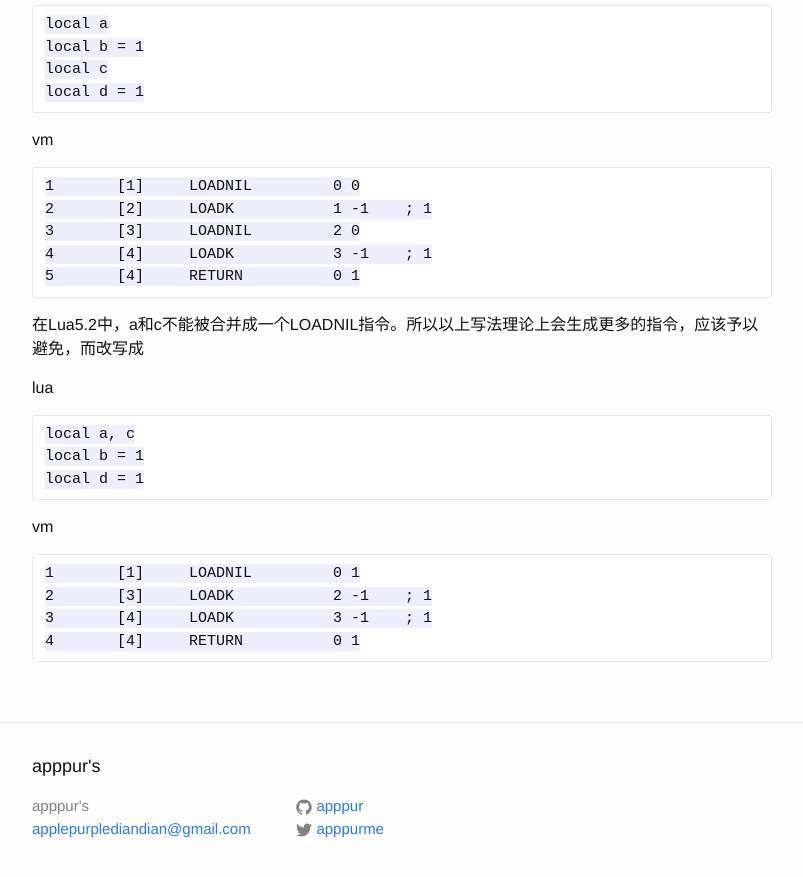
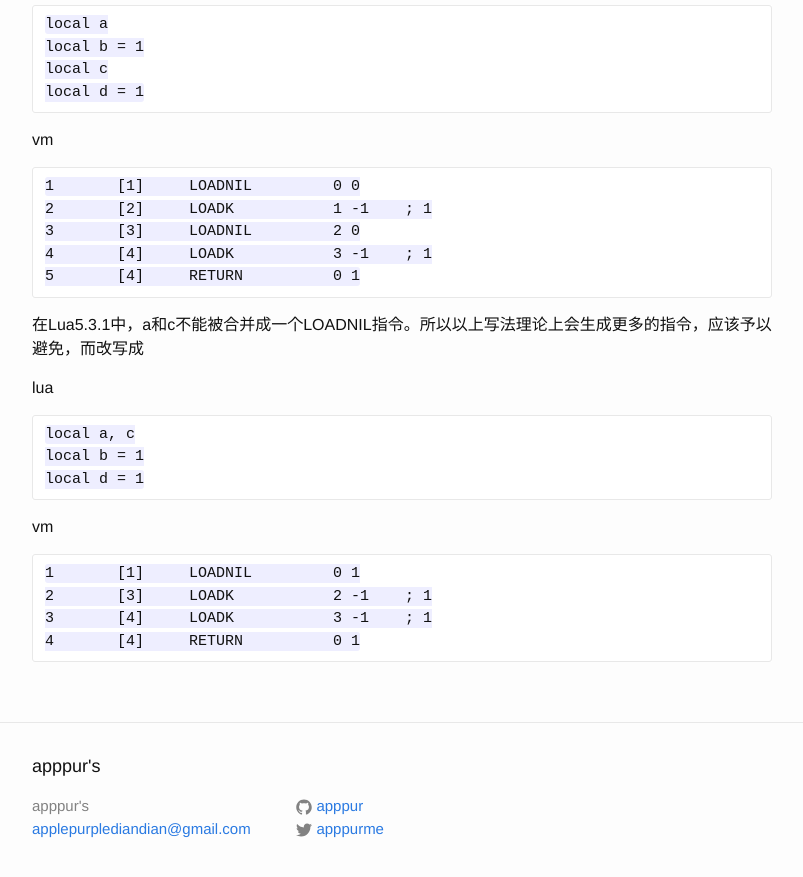
Before and after one commit to apppur/apppur.github.io, a Jekyll site: the page built from _posts/2015-7-2-lua-instruction.markdown, in a window 1280 px wide and 900 px high, scrolled down 4289 px. Shown: the top 877 px of the window, without its empty margins (238-1041 px from the left). Built offline with Jekyll 4.4.1, drawn with Linux system fonts in a browser that asks for light colours.

Commit message:
version error

```diff
--- a/_posts/2015-7-2-lua-instruction.markdown
+++ b/_posts/2015-7-2-lua-instruction.markdown
@@ -173,7 +173,7 @@ vm
 	4	[4]	LOADK    	3 -1	; 1
 	5	[4]	RETURN   	0 1
 
-在Lua5.2中，a和c不能被合并成一个LOADNIL指令。所以以上写法理论上会生成更多的指令，应该予以避免，而改写成
+在Lua5.3.1中，a和c不能被合并成一个LOADNIL指令。所以以上写法理论上会生成更多的指令，应该予以避免，而改写成
 
 lua
 
```
